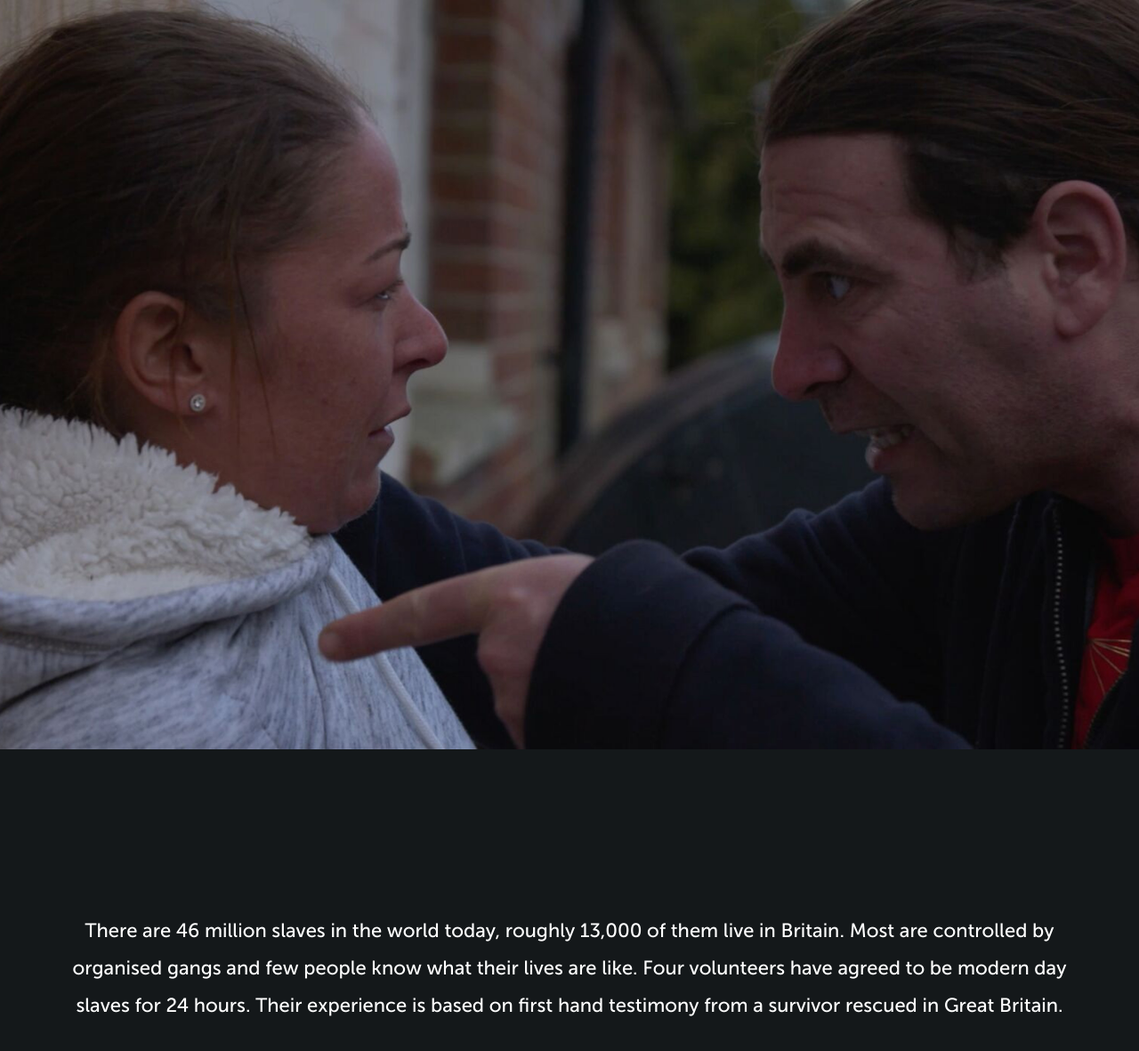
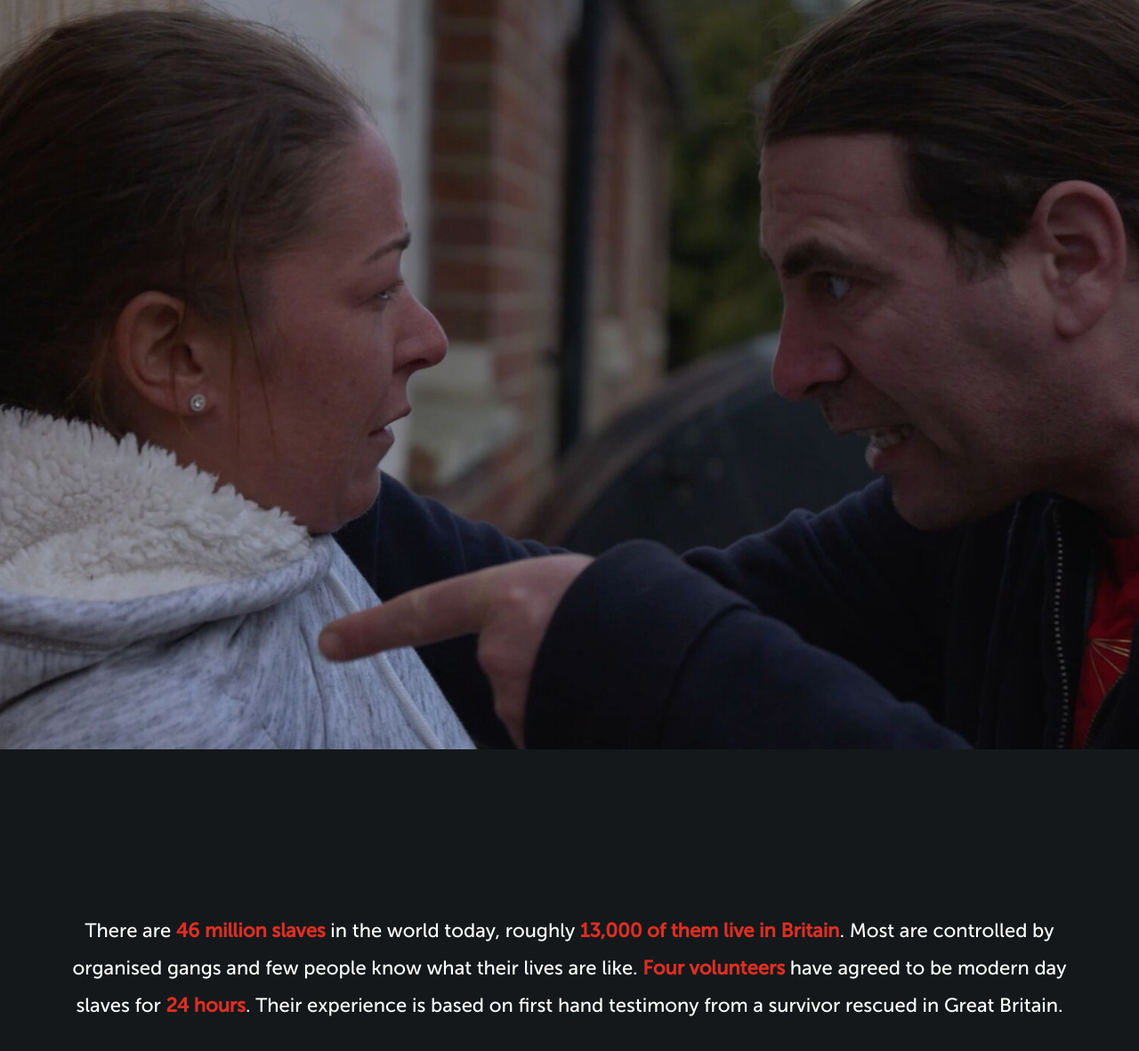
Before and after one commit to arhinostorm/making-a-slave, a Jekyll site: the page built from index.html, in a window 1280 px wide, cut to the strip 63-1920 px from the top of the page. Shown: the top 1181 px of the strip at 89% size. Built offline with Jekyll 4.4.1, drawn with Linux system fonts in a browser that asks for light colours; some web fonts are replaced.

Commit message:
intro para problem

```diff
--- a/_config.yml
+++ b/_config.yml
@@ -9,9 +9,10 @@
 title: Life as a slave in the UK
 description: Watch 4 volunteers endure 24 hours as modern day slaves in Britain.
 baseurl: "" # the subpath of your site, e.g. /bloghttp://body-scrubs.pilots.bbcconnectedstudio.co.uk" # the base hostname & protocol for your site
-#url: ''
+#url: 'http://127.0.0.1:4000/'
 #url: 'http://bbc.tomoliverharrison.co.uk'
-url: 'http://making-a-slave.pilots.bbcconnectedstudio.co.uk'
+url: 'http://digitalstorytelling.pilots.bbcconnectedstudio.co.uk/making-a-slave'
+#url: 'http://making-a-slave.pilots.bbcconnectedstudio.co.uk'
 # Build settings
 highlighter: true
 markdown: kramdown
--- a/_sass/partials/_home.scss
+++ b/_sass/partials/_home.scss
@@ -200,6 +200,12 @@
     font-size: 22px;
     line-height: 42px;
     opacity: 1;
+
+    strong {
+      font-weight: 900;
+      color: #dd2e23;
+    }
+
   }
 
   @media screen and (min-width: $tablet) {
--- a/index.html
+++ b/index.html
@@ -19,7 +19,7 @@ layout: default
   </section>
   <section class="text-panel">
     <div class="wrapper">
-    <h2>There are 46 million slaves in the world today, roughly 13,000 of them live in Britain. Most are controlled by organised gangs and few people know what their lives are like. Four volunteers have agreed to be modern day slaves for 24 hours. Their experience is based on first hand testimony from a survivor rescued in Great Britain.</h2>
+    <h2>There are <strong>46 million slaves</strong> in the world today, roughly <strong>13,000 of them live in Britain</strong>. Most are controlled by organised gangs and few people know what their lives are like. <strong>Four volunteers</strong> have agreed to be modern day slaves for <strong>24 hours</strong>. Their experience is based on first hand testimony from a survivor rescued in Great Britain.</h2>
   </div>
   </section>
   <section class="video-panel left-panel" id="panel1">
```
Also changed, not shown: 9 other files.
